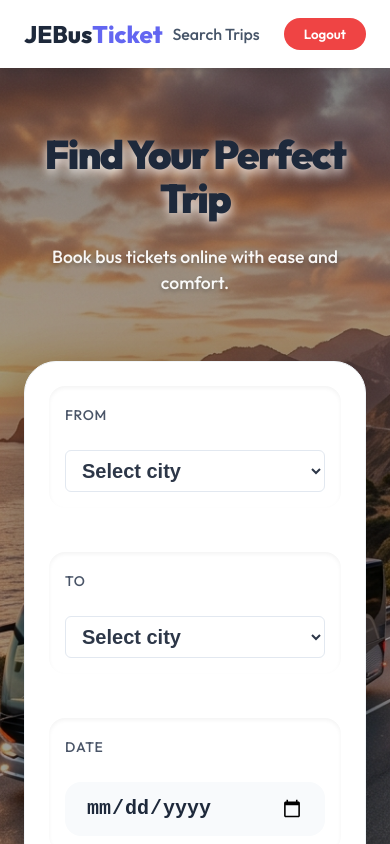
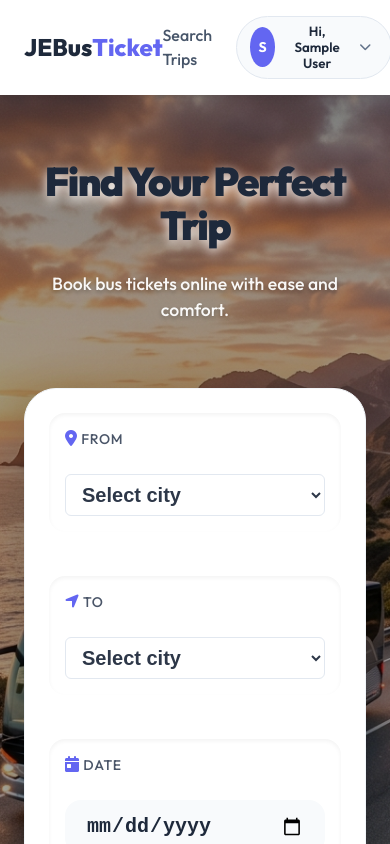
Before and after one commit to panh03/Jebus_ticket, a React (Vite) app in the folder frontend/: page / in a window 390 px wide. Shown: the top 844 px of the page. Built offline with nearby package versions, Linux system fonts and the light colour scheme; sample sign-in values are in the browser's storage.

Commit message:
feat: implement responsive navigation bar with user authentication and profile dropdown menu

```diff
--- a/frontend/index.html
+++ b/frontend/index.html
@@ -4,7 +4,8 @@
     <meta charset="UTF-8" />
     <link rel="icon" type="image/svg+xml" href="/vite.svg" />
     <meta name="viewport" content="width=device-width, initial-scale=1.0" />
-    <title>jebus-ticket</title>
+    <link rel="stylesheet" href="https://cdnjs.cloudflare.com/ajax/libs/font-awesome/6.5.1/css/all.min.css" />
+    <title>JEBus - Ticket Booking</title>
   </head>
   <body>
     <div id="root"></div>
--- a/frontend/src/components/Navbar/Navbar.css
+++ b/frontend/src/components/Navbar/Navbar.css
@@ -64,20 +64,133 @@
   opacity: 0.9;
 }
 
-.user-info {
+.profile-dropdown-container {
+  position: relative;
+  list-style: none;
+}
+
+.profile-trigger {
   background: #f8fafc;
-  padding: 0.5rem 1rem;
+  border: 1px solid #e2e8f0;
+  padding: 0.4rem 0.8rem;
+  padding-right: 1.25rem;
   border-radius: 9999px;
-  font-size: 0.875rem;
-  color: #1e293b;
-  font-weight: 600;
   display: flex;
   align-items: center;
   gap: 0.75rem;
-  border: 1px solid #e2e8f0;
+  cursor: pointer;
+  transition: all 0.2s ease;
+  color: #1e293b;
+  font-weight: 600;
+}
+
+.profile-trigger:hover {
+  background: #f1f5f9;
+  border-color: #6366f1;
+}
+
+.avatar {
+  width: 32px;
+  height: 32px;
+  background: #6366f1;
+  color: white;
+  border-radius: 50%;
+  display: flex;
+  align-items: center;
+  justify-content: center;
+  font-weight: 700;
+  font-size: 0.875rem;
+}
+
+.profile-trigger i {
+  font-size: 0.75rem;
+  color: #64748b;
+  transition: transform 0.2s;
+}
+
+.profile-dropdown {
+  position: absolute;
+  top: calc(100% + 0.75rem);
+  right: 0;
+  width: 240px;
+  background: white;
+  border-radius: 1rem;
+  box-shadow: 0 10px 25px -5px rgba(0, 0, 0, 0.1), 0 8px 10px -6px rgba(0, 0, 0, 0.1);
+  border: 1px solid #f1f5f9;
+  overflow: hidden;
+  z-index: 1001;
+}
+
+.dropdown-header {
+  padding: 1rem;
+  background: #f8fafc;
+  border-bottom: 1px solid #f1f5f9;
+  display: flex;
+  flex-direction: column;
+  gap: 0.5rem;
+}
+
+.user-email {
+  font-size: 0.75rem;
+  color: #64748b;
+  margin: 0;
+}
+
+.dropdown-menu {
+  list-style: none;
+  padding: 0.5rem;
+  margin: 0;
+}
+
+.dropdown-menu li a, .dropdown-logout-btn {
+  display: flex;
+  align-items: center;
+  gap: 0.75rem;
+  padding: 0.75rem 1rem;
+  color: #475569;
+  text-decoration: none;
+  font-size: 0.9375rem;
+  font-weight: 500;
+  border-radius: 0.5rem;
+  transition: all 0.2s;
+  width: 100%;
+  border: none;
+  background: none;
+  cursor: pointer;
+  text-align: left;
+}
+
+.dropdown-menu li a:hover, .dropdown-logout-btn:hover {
+  background: #f1f5f9;
+  color: #6366f1;
+}
+
+.dropdown-logout-btn {
+  color: #ef4444;
+}
+
+.dropdown-logout-btn:hover {
+  background: #fef2f2;
+  color: #ef4444;
+}
+
+.divider {
+  height: 1px;
+  background: #f1f5f9;
+  margin: 0.5rem 0;
+}
+
+@keyframes fadeIn {
+  from { opacity: 0; transform: translateY(-10px); }
+  to { opacity: 1; transform: translateY(0); }
+}
+
+.animate-fade-in {
+  animation: fadeIn 0.2s ease-out forwards;
 }
 
 .role-pill {
+  width: fit-content;
   font-size: 0.65rem;
   text-transform: uppercase;
   background: #6366f1;
@@ -85,14 +198,5 @@
   padding: 0.15rem 0.5rem;
   border-radius: 4px;
   letter-spacing: 0.05em;
+  font-weight: 700;
 }
-
-.special-link {
-  color: #6366f1 !important;
-  font-weight: 700 !important;
-  border-bottom: 2px solid transparent;
-}
-
-.special-link:hover {
-  border-bottom-color: #6366f1;
-}
--- a/frontend/src/components/Navbar/Navbar.jsx
+++ b/frontend/src/components/Navbar/Navbar.jsx
@@ -1,16 +1,29 @@
-import { useContext } from "react";
+import { useContext, useState, useEffect, useRef } from "react";
 import { Link, useNavigate } from "react-router-dom";
 import { AuthContext } from "../../context/AuthContext";
 import "./Navbar.css";
 
 const Navbar = () => {
   const { user, logout } = useContext(AuthContext);
+  const [isDropdownOpen, setIsDropdownOpen] = useState(false);
+  const dropdownRef = useRef(null);
   const navigate = useNavigate();
 
   const handleLogout = () => {
     logout();
+    setIsDropdownOpen(false);
     navigate("/login");
   };
+
+  useEffect(() => {
+    const handleClickOutside = (event) => {
+      if (dropdownRef.current && !dropdownRef.current.contains(event.target)) {
+        setIsDropdownOpen(false);
+      }
+    };
+    document.addEventListener("mousedown", handleClickOutside);
+    return () => document.removeEventListener("mousedown", handleClickOutside);
+  }, []);
 
   return (
     <nav className="navbar">
@@ -19,19 +32,40 @@ const Navbar = () => {
         <ul className="nav-links">
           <li><Link to="/search">Search Trips</Link></li>
           {user ? (
-            <>
-              {user.role === 'operator' && (
-                <li><Link to="/operator/dashboard" className="special-link">Operator Dashboard</Link></li>
+            <li className="profile-dropdown-container" ref={dropdownRef}>
+              <button
+                className="profile-trigger"
+                onClick={() => setIsDropdownOpen(!isDropdownOpen)}
+              >
+                <div className="avatar">{user.name.charAt(0)}</div>
+                <span className="welcome">Hi, {user.name}</span>
+                <i className={`fas fa-chevron-${isDropdownOpen ? 'up' : 'down'}`}></i>
+              </button>
+
+              {isDropdownOpen && (
+                <div className="profile-dropdown animate-fade-in">
+                  <div className="dropdown-header">
+                    <p className="user-email">{user.email}</p>
+                    <span className="role-pill">{user.role}</span>
+                  </div>
+
+                  <ul className="dropdown-menu">
+                    {user.role === 'operator' ? (
+                      <li><Link to="/operator/dashboard" onClick={() => setIsDropdownOpen(false)}><i className="fas fa-th-large"></i> Dashboard</Link></li>
+                    ) : (
+                      <li><Link to="/profile" onClick={() => setIsDropdownOpen(false)}><i className="fas fa-ticket-alt"></i> My Bookings</Link></li>
+                    )}
+
+                    <li className="divider"></li>
+                    <li>
+                      <button onClick={handleLogout} className="dropdown-logout-btn">
+                        <i className="fas fa-sign-out-alt"></i> Logout
+                      </button>
+                    </li>
+                  </ul>
+                </div>
               )}
-              {user.role === 'user' && (
-                <li><Link to="/profile">My Bookings</Link></li>
-              )}
-              <li><button onClick={handleLogout} className="logout-btn">Logout</button></li>
-              <li className="user-info">
-                 <span className="welcome">Hi, {user.name}</span>
-                 <span className="role-pill">{user.role}</span>
-              </li>
-            </>
+            </li>
           ) : (
             <>
               <li><Link to="/login">Login</Link></li>
```
